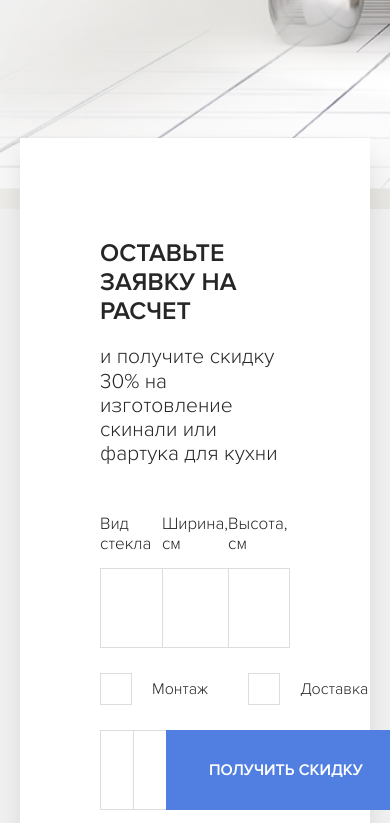
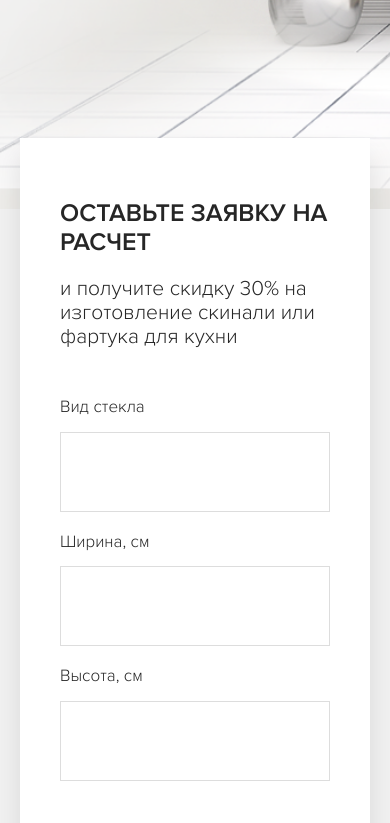
Before and after one commit to kirill2740/Skinali, a plain HTML site: page index.html in a window 390 px wide. Shown: the part 580-1403 px from the top of the page. Drawn offline with Linux system fonts and the light colour scheme; a script that the page names is missing.

Commit message:
Сверстан блок offer и адаптив доделан!

```diff
--- a/index.html
+++ b/index.html
@@ -104,7 +104,7 @@
 						</div>
 						<!-- /.form-row -->
 
-						<div class="form__row">
+						<div class="form__row form__row-checkbox">
 							<div class="form__checkbox">
 								<input class="checkbox" id="install" type="checkbox">
 								<label class="checkbox-label" for="install">
--- a/src/sass/blocks/_offer.sass
+++ b/src/sass/blocks/_offer.sass
@@ -51,4 +51,22 @@
 		&-block
 			background: none
 			background-color: #fff
-	//Адаптив на 48:56 (Таймкод)
+			padding: 40px
+	.form
+		&__row
+			flex-direction: column
+			&-checkbox
+				flex-direction: row
+		&__group
+			width: 100%
+		&__input
+			border-right-width: 1px
+			margin-bottom: 20px
+@media (max-width: 410px)
+	.form
+		&__row
+			&-checkbox
+				flex-direction: column
+				align-items: flex-start
+		&__checkbox
+			margin-bottom: 20px
```
Also changed, not shown: src/css/style.css, 1 other file.
